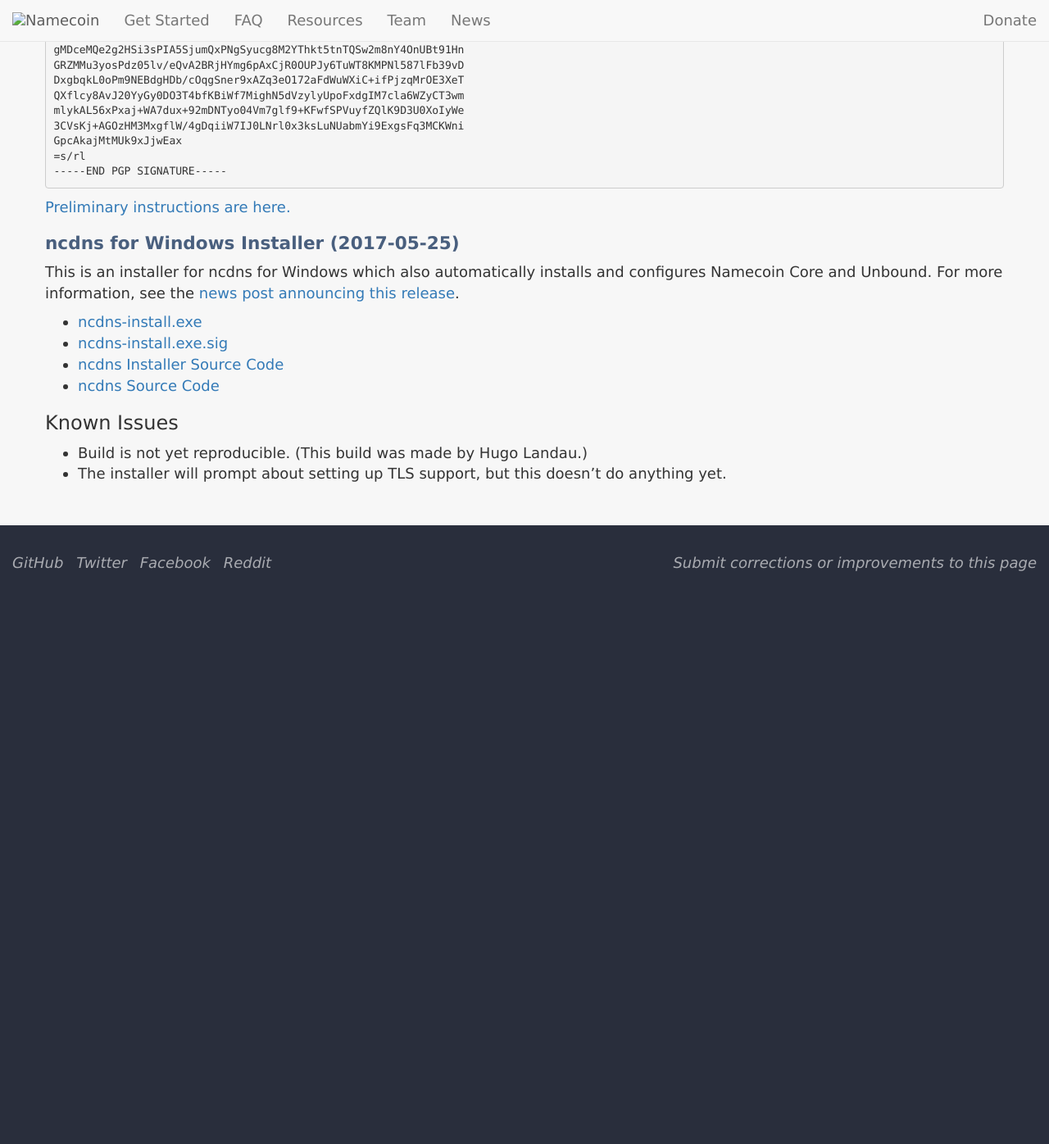
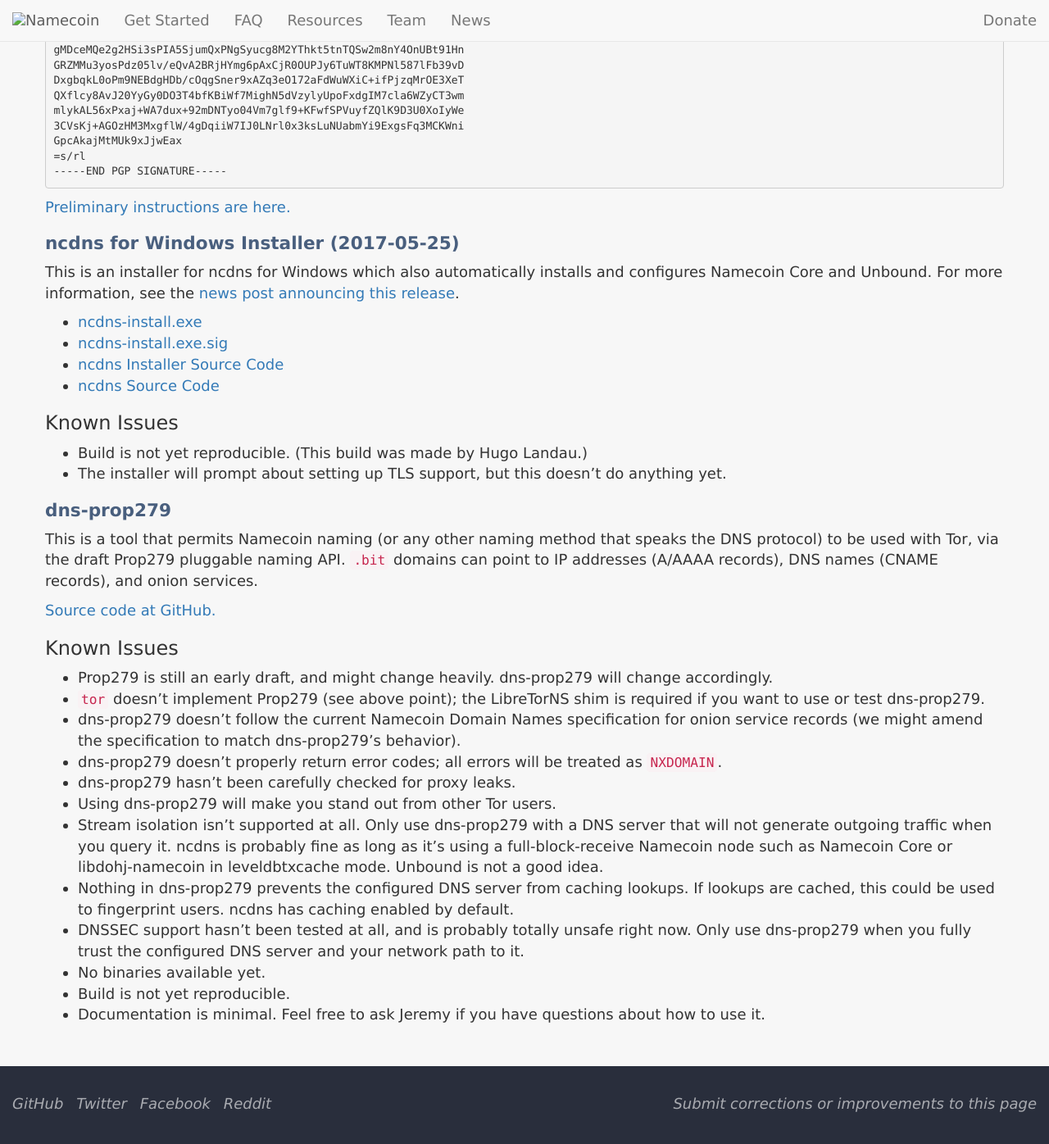
Before and after one commit to JeremyRand/namecoin.org, a Jekyll site: the page built from download/betas/index.md, in a window 1280 px wide and 1400 px high, scrolled down 1291 px. Shown: the top 1396 px of the window at 82% size. Built offline with Jekyll 4.4.1, drawn with Linux system fonts in a browser that asks for light colours; nearby versions of some CDN libraries; library files that are not in the unit come from our copies; before the commit the page ends 2031 px from its top, so only the background shows below that.

```diff
--- a/download/betas/index.md
+++ b/download/betas/index.md
@@ -67,3 +67,24 @@ This is an installer for ncdns for Windows which also automatically installs and
 
 * Build is not yet reproducible. (This build was made by Hugo Landau.)
 * The installer will prompt about setting up TLS support, but this doesn't do anything yet.
+
+## dns-prop279
+
+This is a tool that permits Namecoin naming (or any other naming method that speaks the DNS protocol) to be used with Tor, via the draft Prop279 pluggable naming API.  `.bit` domains can point to IP addresses (A/AAAA records), DNS names (CNAME records), and onion services.
+
+[Source code at GitHub.](https://github.com/namecoin/dns-prop279)
+
+### Known Issues
+
+* Prop279 is still an early draft, and might change heavily.  dns-prop279 will change accordingly.
+* `tor` doesn't implement Prop279 (see above point); the LibreTorNS shim is required if you want to use or test dns-prop279.
+* dns-prop279 doesn't follow the current Namecoin Domain Names specification for onion service records (we might amend the specification to match dns-prop279's behavior).
+* dns-prop279 doesn't properly return error codes; all errors will be treated as `NXDOMAIN`.
+* dns-prop279 hasn't been carefully checked for proxy leaks.
+* Using dns-prop279 will make you stand out from other Tor users.
+* Stream isolation isn't supported at all. Only use dns-prop279 with a DNS server that will not generate outgoing traffic when you query it. ncdns is probably fine as long as it's using a full-block-receive Namecoin node such as Namecoin Core or libdohj-namecoin in leveldbtxcache mode. Unbound is not a good idea.
+* Nothing in dns-prop279 prevents the configured DNS server from caching lookups. If lookups are cached, this could be used to fingerprint users. ncdns has caching enabled by default.
+* DNSSEC support hasn't been tested at all, and is probably totally unsafe right now. Only use dns-prop279 when you fully trust the configured DNS server and your network path to it.
+* No binaries available yet.
+* Build is not yet reproducible.
+* Documentation is minimal.  Feel free to ask Jeremy if you have questions about how to use it.
```
Also changed, not shown: _posts/2017-06-17-tor-prop279-release.md (added, +14 -0 lines).
